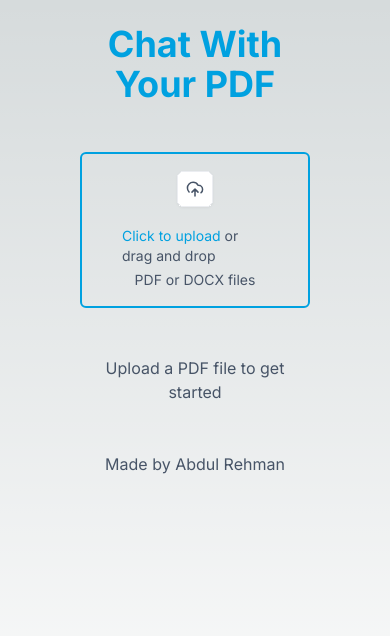
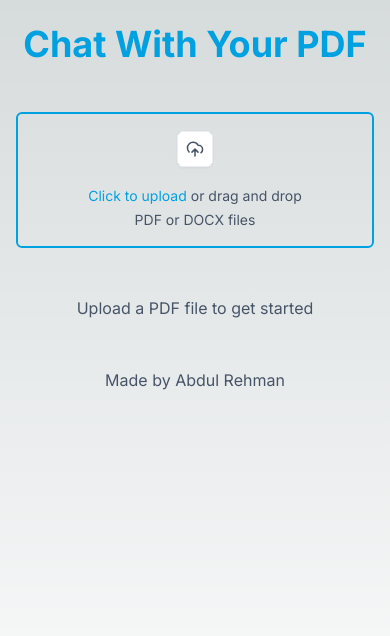
Before and after one commit to ABDREHMAN6224/ChatPDF, a Next.js app: page / in a window 390 px wide. Shown: the top 636 px of the page. Built offline with nearby package versions, Linux system fonts and the light colour scheme.

Commit message:
improve style

```diff
--- a/src/app/page.js
+++ b/src/app/page.js
@@ -49,6 +49,7 @@ const Home = () => {
     setResponse("")
     if(!prompt){
       alert("Please enter a prompt")
+      setLoading(false)
       return
     }
     console.log(prompt);
@@ -75,7 +76,7 @@ const Home = () => {
     setLoading(false)
   }
   return (
-    <div className="flex flex-col items-center min-h-screen gap-12 px-20 py-6 xl:px-48" >
+    <div className="flex flex-col items-center min-h-screen gap-12 px-4 lg:px-20 py-6 xl:px-48" >
       <h1 className="text-4xl font-bold text-primary-500 text-center">
         Chat With Your PDF
       </h1>
```
